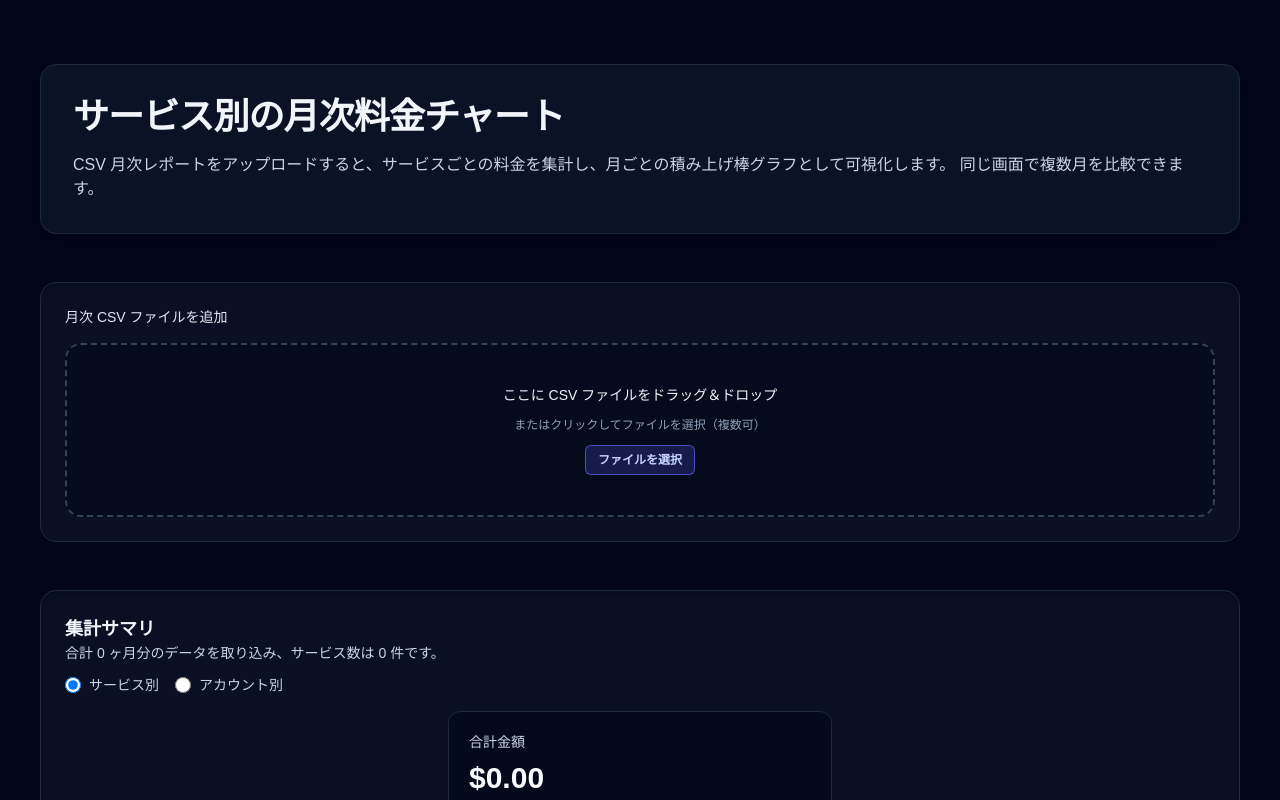
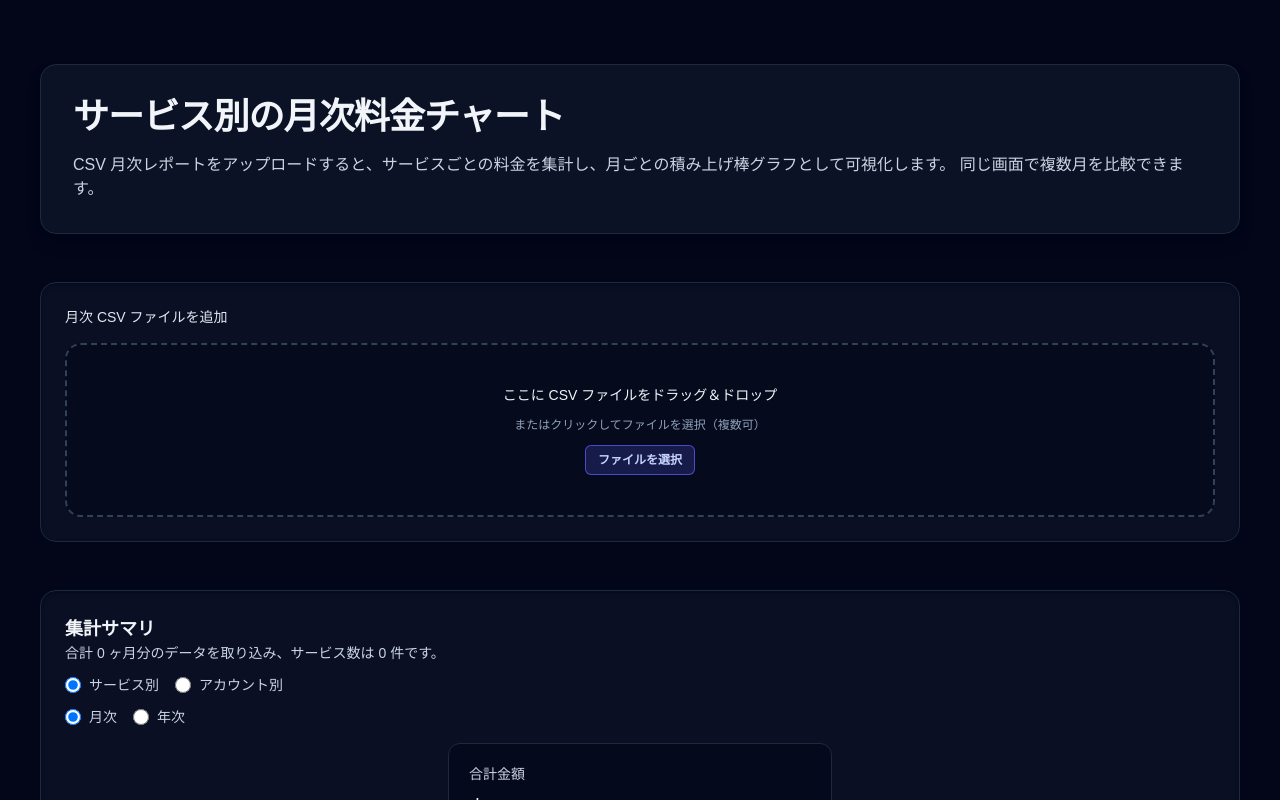
Before and after one commit to ot-nemoto/classmethod-pricing-chart, a Next.js app: page / in a window 1280 px wide. Shown: the top 800 px of the page. Built offline with nearby package versions, Linux system fonts and the light colour scheme.

Commit message:
feat: add time unit selection for chart aggregation; support monthly and yearly views

```diff
--- a/src/app/page.tsx
+++ b/src/app/page.tsx
@@ -388,6 +388,9 @@ export default function Home() {
     "service",
   );
 
+  // time unit: 'month' or 'year' (controls whether chart groups by month or by year)
+  const [timeUnit, setTimeUnit] = useState<"month" | "year">("month");
+
   // series names for the chart depending on mode
   const displayedSeries = useMemo(() => {
     if (aggregationMode === "service") return displayedServices;
@@ -455,13 +458,92 @@ export default function Home() {
     });
   }, [reportsByMonth, sortedMonths, selectedServices]);
 
+  // yearly aggregation for services (group selected months into years)
+  const yearlyServiceChartData = useMemo<ChartRow[]>(() => {
+    // if no months selected, return empty
+    if (!displayedMonths || displayedMonths.length === 0) return [];
+    const years: Record<string, Record<string, number>> = {};
+    const allowedAccounts = new Set(selectedAccounts);
+    const allowedServices = new Set(selectedServices);
+
+    for (const month of displayedMonths) {
+      const year = month.split("-")[0];
+      const arr = reportsByMonth[month] ?? [];
+      if (!years[year]) years[year] = {};
+      for (const report of arr) {
+        const key = report.accountId ?? report.fileName;
+        if (selectedAccounts.length > 0 && !allowedAccounts.has(key)) continue;
+        // sum services (respect selectedServices: if none selected, sum 0)
+        if (selectedServices.length > 0) {
+          Object.entries(report.services).forEach(([svc, cost]) => {
+            if (!allowedServices.has(svc)) return;
+            years[year][svc] = (years[year][svc] ?? 0) + (cost as number);
+          });
+        }
+      }
+    }
+
+    // convert to ChartRow[] with year labels
+    return Object.keys(years)
+      .sort()
+      .map((yr) => ({ month: yr, services: years[yr] }));
+  }, [reportsByMonth, displayedMonths, selectedAccounts, selectedServices]);
+
+  // yearly aggregation for accounts (per-year totals per account)
+  const yearlyAccountChartData = useMemo<ChartRow[]>(() => {
+    if (!displayedMonths || displayedMonths.length === 0) return [];
+    const years: Record<string, Record<string, number>> = {};
+    const allowedServices = new Set(selectedServices);
+
+    for (const month of displayedMonths) {
+      const year = month.split("-")[0];
+      const arr = reportsByMonth[month] ?? [];
+      if (!years[year]) years[year] = {};
+      for (const report of arr) {
+        const key = report.accountId ?? report.fileName;
+        let sum = 0;
+        if (selectedServices.length > 0) {
+          Object.entries(report.services).forEach(([svc, cost]) => {
+            if (!allowedServices.has(svc)) return;
+            sum += cost as number;
+          });
+        }
+        years[year][key] = (years[year][key] ?? 0) + sum;
+      }
+    }
+
+    return Object.keys(years)
+      .sort()
+      .map((yr) => ({ month: yr, services: years[yr] }));
+  }, [reportsByMonth, displayedMonths, selectedServices]);
+
   // filter chartData by selected months and aggregation mode
   const filteredChartData = useMemo(() => {
     if (displayedMonths.length === 0) return [];
-    const setMonths = new Set(displayedMonths);
-    const source = aggregationMode === "service" ? chartData : accountChartData;
-    return source.filter((row) => setMonths.has(row.month));
-  }, [chartData, accountChartData, displayedMonths, aggregationMode]);
+
+    if (timeUnit === "month") {
+      const setMonths = new Set(displayedMonths);
+      const source =
+        aggregationMode === "service" ? chartData : accountChartData;
+      return source.filter((row) => setMonths.has(row.month));
+    }
+
+    // year mode: build a set of years from displayedMonths and use yearly sources
+    const setYears = new Set(displayedMonths.map((m) => m.split("-")[0]));
+    const source =
+      aggregationMode === "service"
+        ? yearlyServiceChartData
+        : yearlyAccountChartData;
+    return source.filter((row) => setYears.has(row.month));
+  }, [
+    chartData,
+    accountChartData,
+    displayedMonths,
+    aggregationMode,
+    timeUnit,
+    yearlyServiceChartData,
+    yearlyAccountChartData,
+  ]);
 
   /*
   const yearlyAggregation = useMemo(() => {
@@ -611,6 +693,32 @@ export default function Home() {
                 </label>
               </div>
 
+              {/* time unit radio: month / year */}
+              <div className="mt-3 flex items-center gap-4">
+                <label className="flex items-center gap-2 text-sm">
+                  <input
+                    type="radio"
+                    name="timeUnit"
+                    value="month"
+                    checked={timeUnit === "month"}
+                    onChange={() => setTimeUnit("month")}
+                    className="h-4 w-4"
+                  />
+                  <span className="text-slate-300">月次</span>
+                </label>
+                <label className="flex items-center gap-2 text-sm">
+                  <input
+                    type="radio"
+                    name="timeUnit"
+                    value="year"
+                    checked={timeUnit === "year"}
+                    onChange={() => setTimeUnit("year")}
+                    className="h-4 w-4"
+                  />
+                  <span className="text-slate-300">年次</span>
+                </label>
+              </div>
+
               {/* Total cost row */}
               <div className="mt-4 flex w-full justify-center">
                 <div className="rounded-xl border border-slate-800 bg-slate-950/60 p-5 w-full max-w-sm">
```
